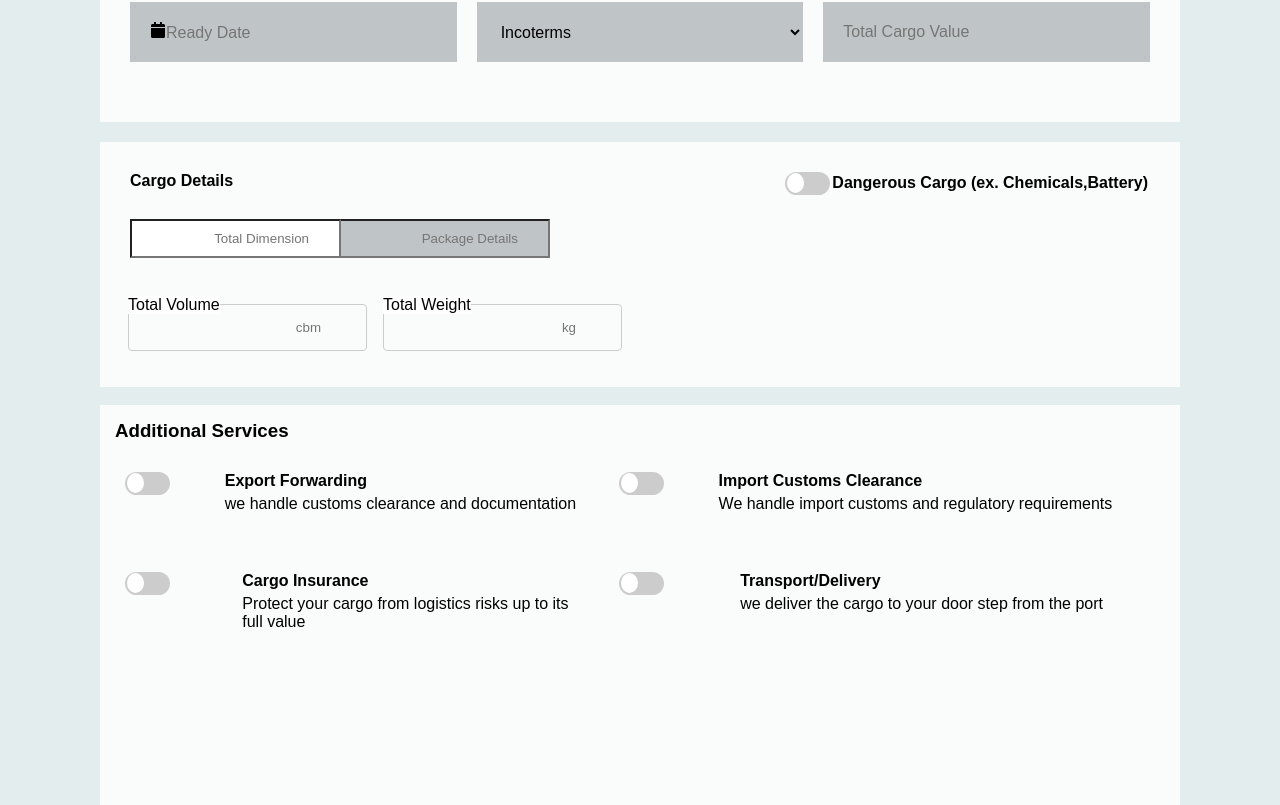
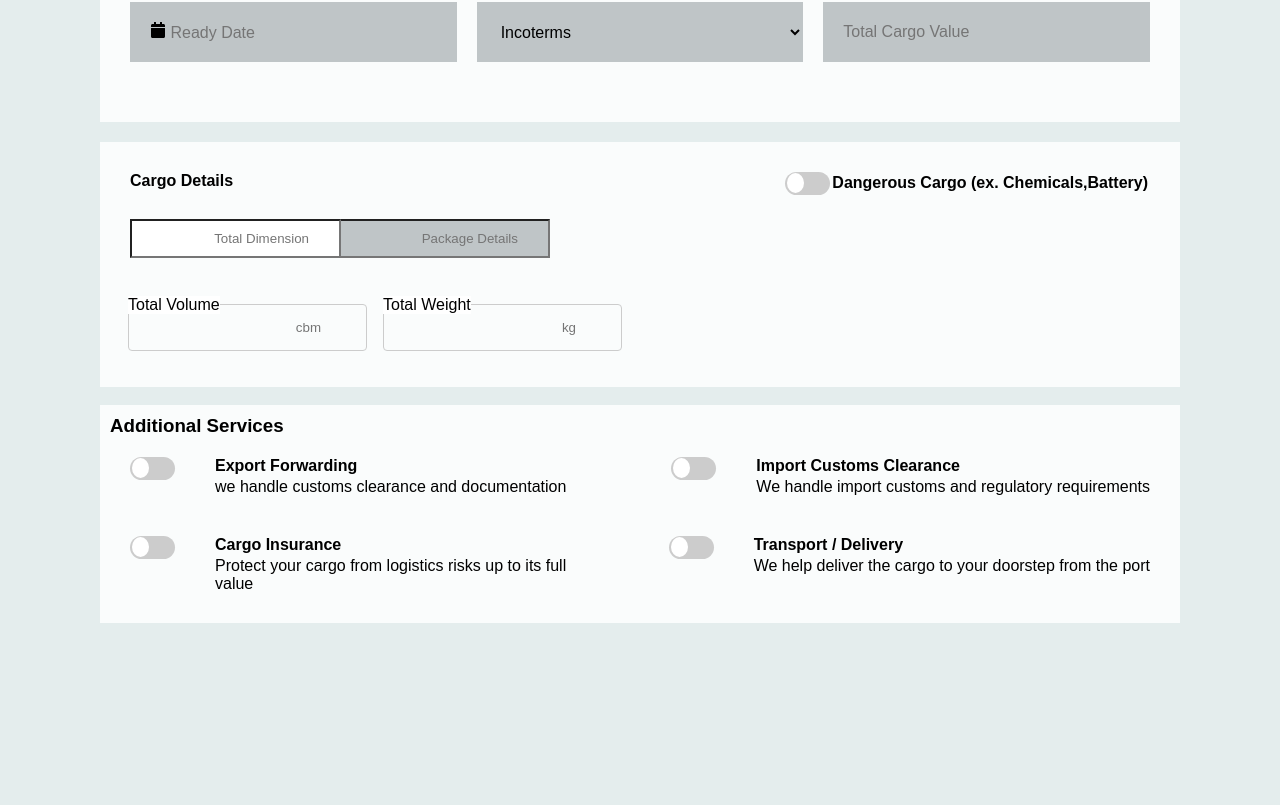
Before and after one commit to promiseume/demo-form, a React (Create React App) app: page / in a window 1280 px wide. Shown: the part 567-1372 px from the top of the page. After the commit the page ends 1190 px from the top, so only its background shows below. Built offline with nearby package versions, Linux system fonts and the light colour scheme; the HTML template or start-up script is replaced by a standard one.

Commit message:
new change

```diff
--- a/src/component/input/input.jsx
+++ b/src/component/input/input.jsx
@@ -11,7 +11,7 @@ export default function Input() {
         <div style={{flexGrow: "10"}}><FaMapMarkerAlt/><input  type='text' placeholder='To City or port'></input></div>
             </div>
             <div className='sec-forminput'>
-            <div><span><FaCalendar/></span><input type='text' placeholder='Ready Date'></input></div>
+            <div><span><FaCalendar/> </span><input type='text' placeholder='Ready Date'></input></div>
             <select className='select'>
                 <option disabled selected>Incoterms</option>
                 <option>cargo</option>
--- a/src/component/lastform/lastform.css
+++ b/src/component/lastform/lastform.css
@@ -1,24 +1,19 @@
 .last-form{
     background-color: #fafcfc;
     padding-top: 10px;
-    padding: 5px;
-    height: 50vh;
-}
-.last-form h3{
     padding: 10px;
 }
-.form-section{
-    display: grid;
-    grid-template-columns: auto auto;
-    grid-template-rows: 100px 100px;
+.container{
+    display: flex;
+    justify-content: space-between;
     padding: 20px;
 }
-.toggle-form{
+.container-child{
     display: flex;
 }
-.toggle-form p{
-    padding-top:5px;
+.new-container {
+    padding-left: 40px;
 }
-.form-child{
-   flex: 0.7;
+.new-container p{
+    padding-top: 3px;
 }
--- a/src/component/lastform/lastform.jsx
+++ b/src/component/lastform/lastform.jsx
@@ -4,59 +4,64 @@ export default function Lastform() {
   return (
     <div className='last-form'>
       <h3>Additional Services</h3>
-      <div className="form-section">
-        <div className='toggle-form'>
+
+      <div className='container'>
+          <div className='container-child'>
         <div className='form-child'>
               <label class="switch">
                 <input type="checkbox" />
                 <span class="slider round"></span>
               </label>
               </div>
-              <div>
+              <div className='new-container'>
               <h4>
            Export Forwarding</h4>
           <p>we handle customs clearance and documentation</p>
           </div>
-        </div>
+          </div>
 
-        <div className='toggle-form'>
-            <div className='form-child'><label class="switch">
-                <input type="checkbox" />
-                <span class="slider round"></span>
-              </label></div>
-              <div>
-         <h4> Import Customs Clearance</h4>
-         <p>We handle import customs and regulatory requirements</p>
-         </div>
-        </div>
-
-        <div className='toggle-form'>
-            <div className='form-child'><label class="switch">
-                <input type="checkbox" />
-                <span class="slider round"></span>
-              </label></div>
-              <div>
-         <h4>Cargo  Insurance </h4>
-         <p>Protect your cargo from logistics risks up to its <br/> full value</p>
-         </div>
-        </div>
-
-
-        <div className='toggle-form'>
-        <div className='form-child'>
-              <label class="switch">
+           <div className='container-child'>
+            <div className='form-child'>
+                <label class="switch">
                 <input type="checkbox" />
                 <span class="slider round"></span>
               </label>
               </div>
-              <div>
-            <h4>
-            Transport/Delivery
-          </h4>
-          <p>we deliver the cargo to your door step from the port</p>
+              <div className='new-container'>
+         <h4> Import Customs Clearance</h4>
+         <p>We handle import customs and regulatory requirements</p>
+         </div>
+         </div>
+
+         </div>
+
+
+       <div className='container'>
+           <div className='container-child'>
+            <div className='form-child'>
+                <label class="switch">
+                <input type="checkbox" />
+                <span class="slider round"></span>
+              </label></div>
+              <div className='new-container'>
+         <h4>Cargo  Insurance </h4>
+         <p>Protect your cargo from logistics risks up to its full<br/> value</p>
+         </div>
+         </div>
+
+         <div className='container-child'>
+            <div className='form-child'>
+                <label class="switch">
+                <input type="checkbox" />
+                <span class="slider round"></span>
+              </label></div>
+              <div id='new-container' className='new-container'>
+         <h4> Transport / Delivery</h4>
+         <p>We help deliver the cargo to  your doorstep from the port</p>
+         </div>
         </div>
+
         </div>
-      </div>
     </div>
   );
 }
```
